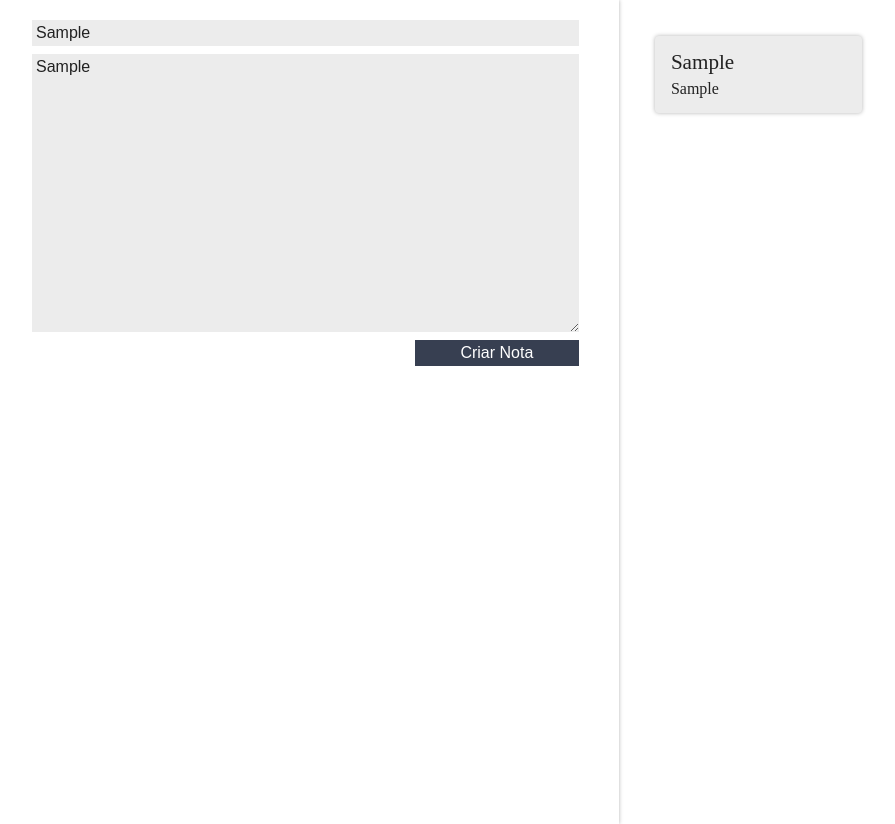
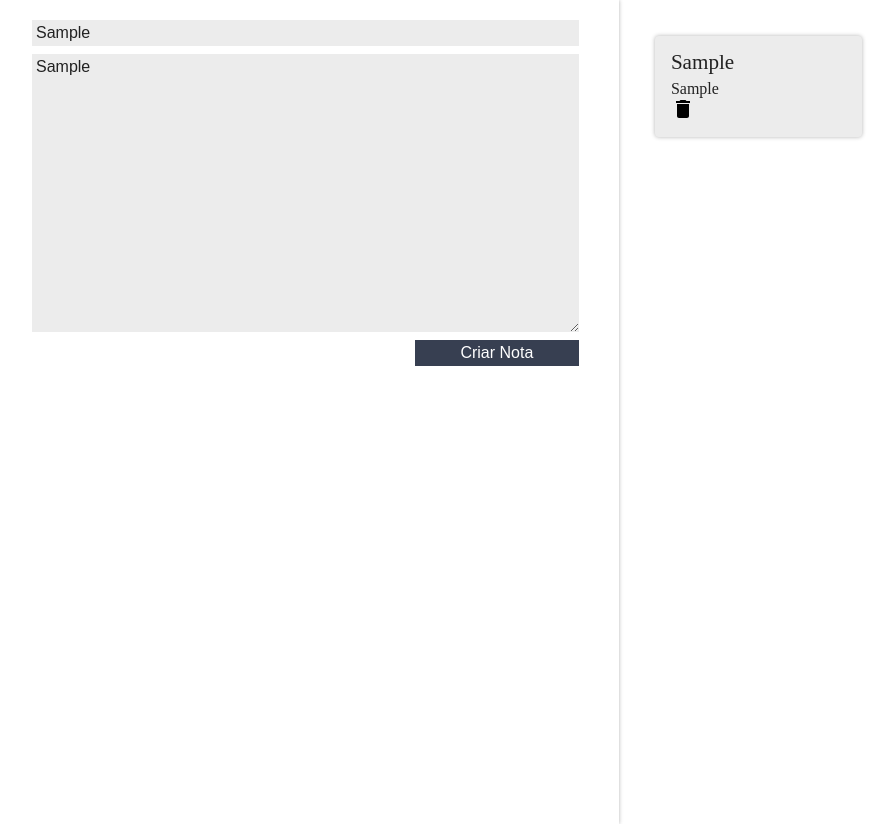
Before and after one commit to MatheusEli/ceep-react, a React (Create React App) app: page / in a window 1280 px wide. Both pictures are taken after typing "Sample", "Sample" into the empty fields and a click on the button "Criar Nota". Shown: the whole page, without its empty margins (8-903 px from the left). Built offline with nearby package versions, Linux system fonts and the light colour scheme.

Commit message:
removendo notas

```diff
--- a/src/App.js
+++ b/src/App.js
@@ -4,13 +4,11 @@ import FormularioCadastro from "./components/FormularioCadastro";
 import "./assets/App.css";
 
 class App extends Component {
-
   state = {
     notas: [],
   };
 
   criarNota(titulo, texto) {
-
     let nota = {
       titulo,
       texto,
@@ -24,11 +22,29 @@ class App extends Component {
       "Uma nova nota foi criada: titulo = " + titulo + ", texto = " + texto
     );
   }
+
+  deletarNota(index) {
+    let novasNotas = this.state.notas;
+
+    novasNotas.splice(index, 1);
+
+    /*novasNotas = novasNotas.filter((nota) => {
+      return nota !== notaDeletada;
+    });*/
+
+    this.setState({
+      notas: novasNotas,
+    });
+  }
+
   render() {
     return (
       <section className="conteudo">
         <FormularioCadastro criarNota={this.criarNota.bind(this)} />
-        <ListaDeNotas notas={this.state.notas} />
+        <ListaDeNotas
+          notas={this.state.notas}
+          deletarNota={this.deletarNota.bind(this)}
+        />
       </section>
     );
   }
--- a/src/components/CardNota/CardNota.jsx
+++ b/src/components/CardNota/CardNota.jsx
@@ -1,7 +1,12 @@
 import React, { Component } from "react";
-import './CardNota.css';
+import "./CardNota.css";
+import { ReactComponent as DeleteSVG } from "../../assets/delete.svg";
 
 class CardNota extends Component {
+  deletarNota() {
+    this.props.deletarNota(this.props.indice);
+  }
+
   render() {
     return (
       <section className="card-nota">
@@ -9,6 +14,7 @@ class CardNota extends Component {
           <h3 className="card-nota_titulo">{this.props.nota.titulo}</h3>
         </header>
         <p className="card-nota_texto">{this.props.nota.texto}</p>
+        <DeleteSVG onClick={this.deletarNota.bind(this)} />
       </section>
     );
   }
--- a/src/components/ListaDeNotas/ListaDeNotas.jsx
+++ b/src/components/ListaDeNotas/ListaDeNotas.jsx
@@ -1,16 +1,16 @@
 import React, { Component } from "react";
 import CardNota from "../CardNota";
-import './ListaDeNotas.css';
+import "./ListaDeNotas.css";
 
 class ListaDeNotas extends Component {
   render() {
-    console.log(this.props.notas)
+    console.log(this.props.notas);
     return (
       <ul className="lista-notas">
         {this.props.notas.map((nota, index) => {
           return (
             <li className="lista-notas_item" key={index}>
-              <CardNota nota={nota}/>
+              <CardNota nota={nota} deletarNota={this.props.deletarNota} indice={index}/>
             </li>
           );
         })}
```
Also changed, not shown: src/assets/delete.svg (added).
